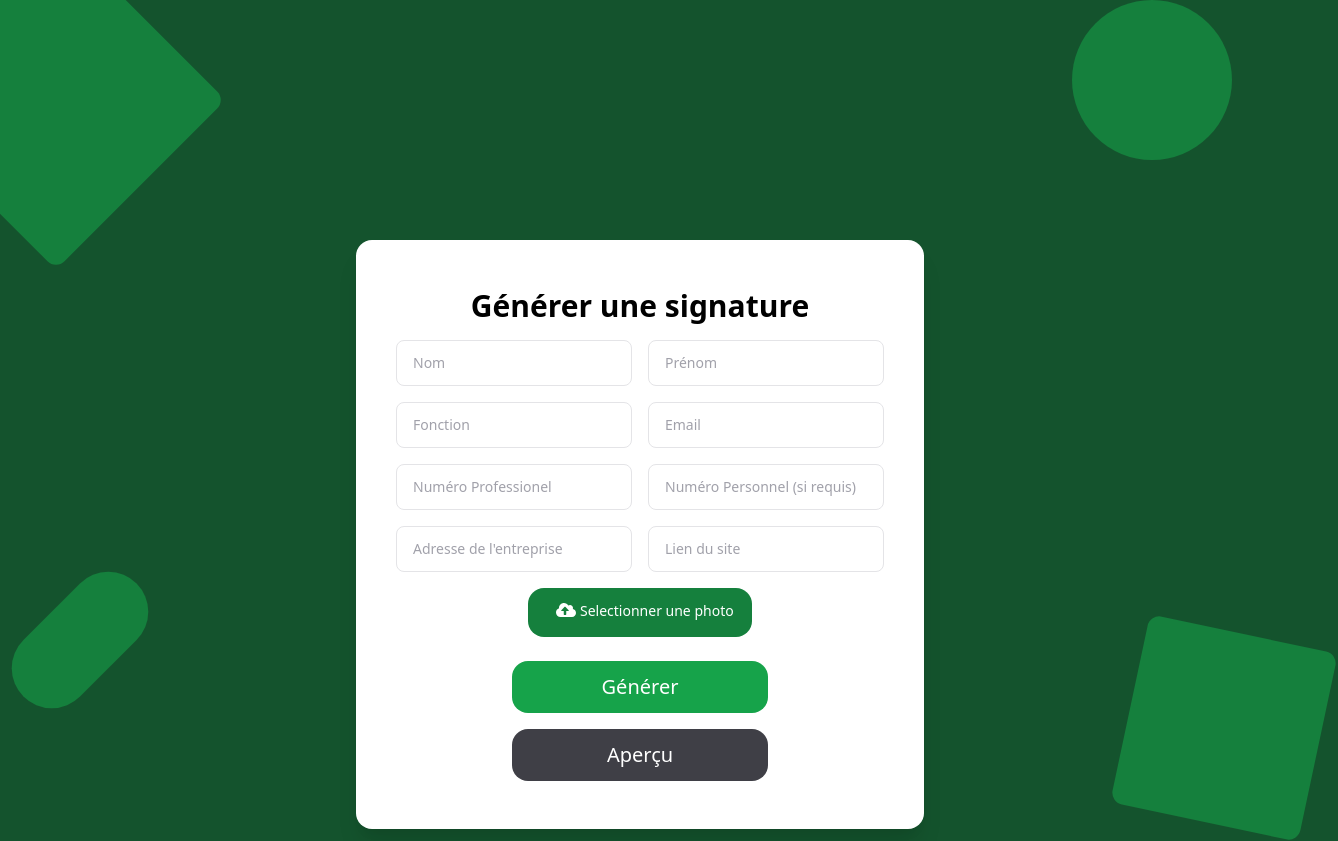
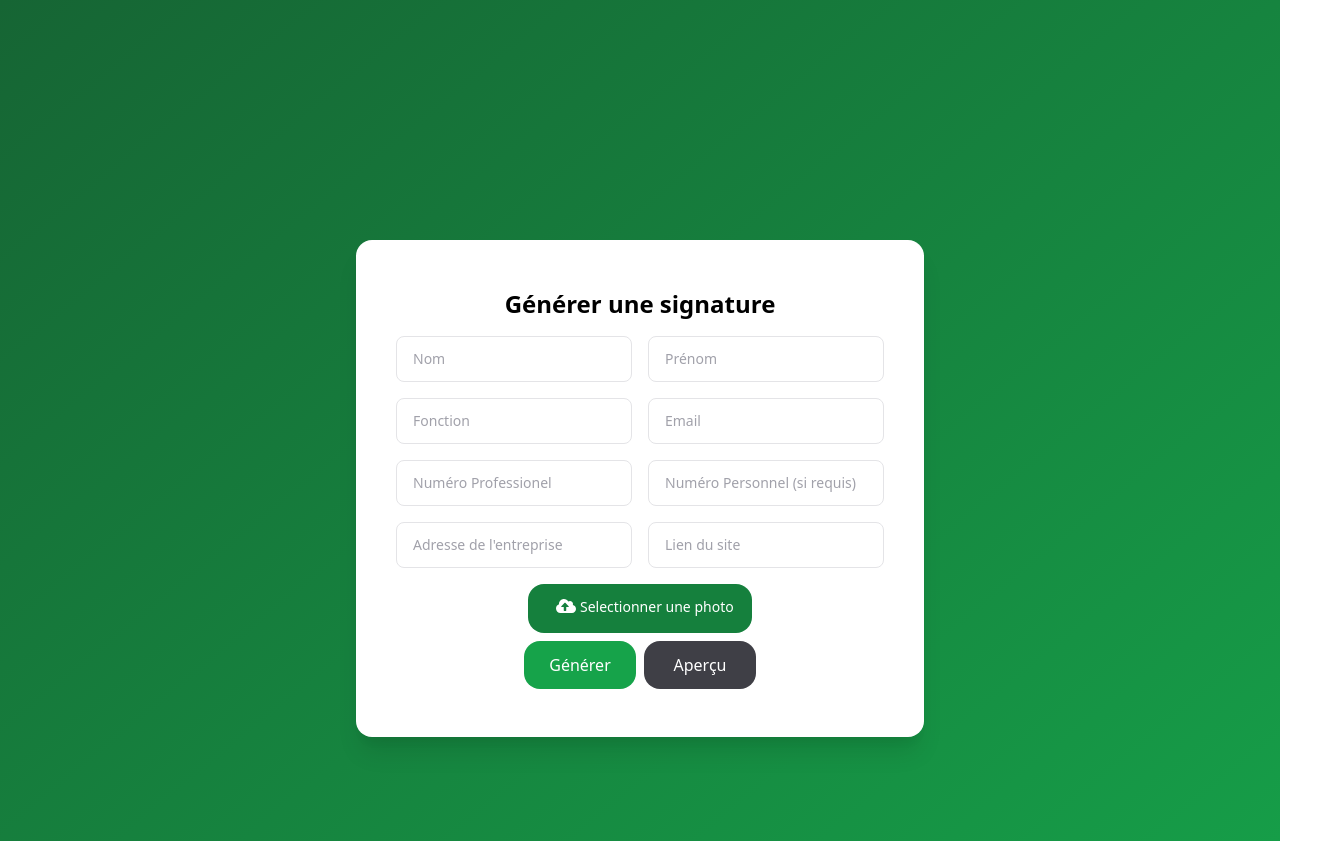
Before and after one commit to amineohn/signature, a React (Vite) app: page / in a window 1280 px wide. Shown: the top 841 px of the page, 1338 px wide, since content can reach past the window. Built offline with nearby package versions, Linux system fonts and the light colour scheme.

Commit message:
add gradient css / improvents some css

```diff
--- a/src/styles/main.css
+++ b/src/styles/main.css
@@ -3,5 +3,5 @@
 @tailwind utilities;
 
 body {
-  @apply bg-green-900 h-screen overflow-hidden;
+  @apply bg-gradient-to-tl from-green-600 to-green-800 h-screen overflow-hidden;
 }
--- a/src/viewes/index.tsx
+++ b/src/viewes/index.tsx
@@ -71,11 +71,9 @@ const Index = () => {
   return (
     <PageTransition>
       <div className="flex justify-center items-center my-60">
-        <div className="absolute w-60 h-60 rounded-xl bg-green-700 -top-5 -left-16 z-0 transform rotate-45 hidden md:block"></div>
-        <div className="absolute w-48 h-48 rounded-xl bg-green-700 -bottom-6 -right-10 transform rotate-12 hidden md:block"></div>
         <div className="py-12 px-12 bg-white rounded-2xl shadow-xl z-20 ">
           <div>
-            <h1 className="text-3xl font-bold text-center mb-4 cursor-pointer">
+            <h1 className="text-2xl font-bold text-center mb-4 cursor-pointer">
               Générer une signature
             </h1>
           </div>
@@ -306,18 +304,19 @@ const Index = () => {
               </div>
             )}
 
-            <div className="text-center mt-6">
+            <div className="flex space-x-2 mt-2 justify-center">
+              <div className="grid text-center">
                 <button
                   aria-label="Submit"
-                className="py-3 w-64 text-xl text-white bg-green-600 hover:bg-green-700 transition rounded-2xl"
+                  className="py-3 w-28 text-normal text-white bg-green-600 hover:bg-green-700 transition rounded-2xl"
                 >
                   Générer
                 </button>
               </div>
-            <div className="text-center mt-4">
+              <div className="grid text-center">
                 <button
                   aria-label="Submit"
-                className="py-3 w-64 text-xl text-white bg-gray-700 hover:bg-gray-900 transition rounded-2xl"
+                  className="py-3 w-28 text-normal text-white bg-gray-700 hover:bg-gray-900 transition rounded-2xl"
                 >
                   <a
                     href={`http://${window.location.hostname}:3001/preview`}
@@ -327,10 +326,9 @@ const Index = () => {
                   </a>
                 </button>
               </div>
+            </div>
           </form>
         </div>
-        <div className="w-40 h-40 absolute bg-green-700 rounded-full top-0 right-12 hidden md:block"></div>
-        <div className="w-20 h-40 absolute bg-green-700 rounded-full bottom-20 left-10 transform rotate-45 hidden md:block"></div>
       </div>
     </PageTransition>
   );
```
Lines whose indentation alone changed are shown as unchanged.
